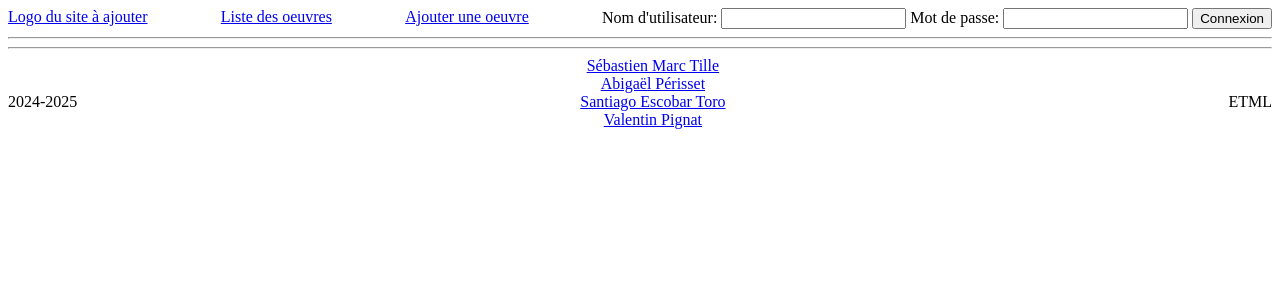
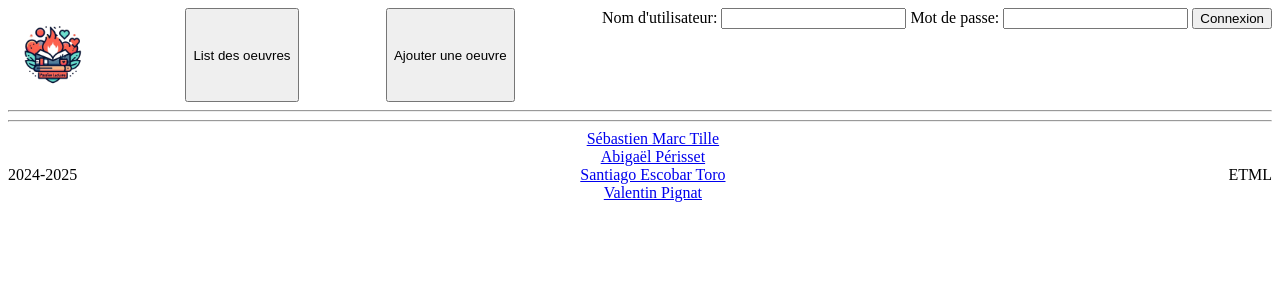
Before and after one commit to wolfiiy/p-web2, a PHP site: template src/views/partials/nav.php in a window 1280 px wide. Shown: the top 300 px of the page. Run offline with PHP 8.4, Linux system fonts and the light colour scheme; the template is opened without the code that fills it, so the values that code supplies are empty.

Commit message:
Ajouté logo + href en style d ebutton dans le nav + petit description dasn la page index

```diff
--- a/src/views/indexView.php
+++ b/src/views/indexView.php
@@ -1,7 +1,7 @@
 <main>
     <h1>Passion Lecture</h1>
     <p>
-        Description de l'application
+    Bienvenue sur notre page des lecteurs. Vous pouvez y partager les livres dont vous êtes l'auteur ou ceux que vous aimeriez recommander.
     </p>
     <p>
         Liste des dernières oeuvres
--- a/src/views/partials/nav.php
+++ b/src/views/partials/nav.php
@@ -2,11 +2,12 @@
 
     <nav>
 
-        <a href="index.php">Logo du site à ajouter</a>
+        <a href="index.php"><img src="assets\img\Logo.png" width="90" height="90" alt="Logo of site"></a>
 
-        <a href="index.php">Liste des oeuvres</a>
+        <button onclick="location.href='index.php?controller=book&action=list';" style="cursor: pointer;">List des oeuvres</button>
 
-        <a href="index.php?controller=book&action=add">Ajouter une oeuvre</a>
+        <button onclick="location.href='index.php?controller=book&action=add';" style="cursor: pointer;">Ajouter une oeuvre</button>
+
 
         <form>
             <label for="username">Nom d'utilisateur: </label>
```
Also changed, not shown: src/public/assets/img/Logo.png (added).
